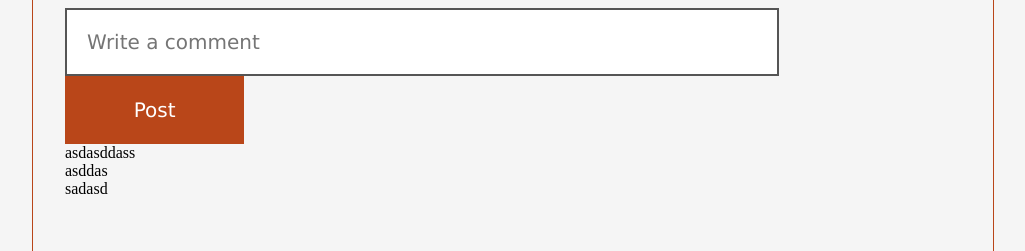
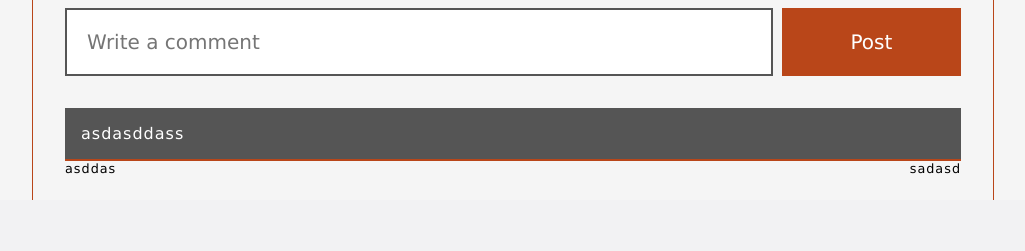
Before and after one commit to hannestee/Image-sharing-website, a PHP site: page /info.php?image=1 in a window 1280 px wide. Shown: the part 821-1072 px from the top of the page, without its empty margins (127-1152 px from the left). After the commit the page ends 1021 px from the top, so only its background shows below. Run offline with PHP 8.4, Linux system fonts and the light colour scheme; the visitor is signed in with stand-in values (Sample User, id 1); tables that the repository leaves empty or names only in its code hold one stand-in row (values such as "Sample post"); some libraries are stand-ins or nearby versions.

Commit message:
Add files via upload

```diff
--- a/styles/info.css
+++ b/styles/info.css
@@ -106,11 +106,11 @@ p.commentsheader {
 .infocomments {
     width: 90%;
     background-color: whitesmoke;
-    height: 20em;
     margin: auto;
     margin-top: 5em;
     padding-left: 2em;
     padding-right: 2em;
+    padding-bottom: 1.5em;
     border-left: 1px solid rgb(185,70,25);
     border-right: 1px solid rgb(185,70,25);
 }
@@ -127,17 +127,16 @@ p.commentsheader {
 }
 
 input[type=text] {
-    width: 79.7%;
+    width: 79%;
     border: 2px solid #555555;
     padding: 1em;
     box-sizing: border-box;
     font-size: 1.25em;
     font-family: "Verdana", Geneva, sans-serif;
-    -webkit-transition: 0.5s;
-    transition: 0.5s;
 }
 
 input[type=submit] {
+    float: right;
     width: 20%;
     padding: 1em;
     color: white;
@@ -164,3 +163,37 @@ input[type=submit]:active {
         width: 70%;
     }
 }
+
+.commentscontainer {
+    margin-top: 2em;
+    background-color: #555555;
+}
+
+.comment {
+    padding: 1em;
+    border-bottom: 2px solid rgb(185,70,25);
+    color: white;
+    font-family: "Verdana", Geneva, sans-serif;
+    font-size: 1em;
+    word-spacing: 2px;
+    letter-spacing: 1px;
+}
+
+.commentposter {
+    width: 40%;
+    float: left;
+    font-family: "Verdana", Geneva, sans-serif;
+    font-size: 0.8em;
+    word-spacing: 2px;
+    letter-spacing: 1px;
+}
+
+.commentdate {
+    width: 40%;
+    float: right;
+    text-align: right;
+    font-family: "Verdana", Geneva, sans-serif;
+    font-size: 0.8em;
+    word-spacing: 2px;
+    letter-spacing: 1px;
+}
```
